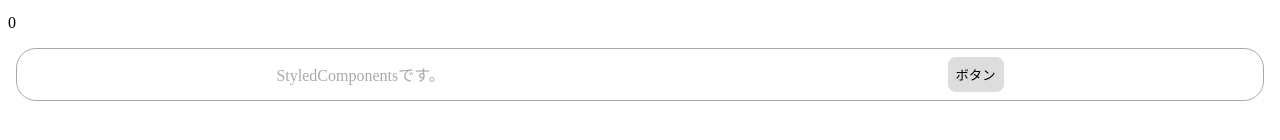
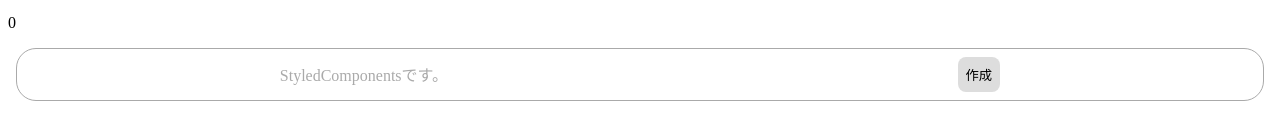
Before and after one commit to monstera3/book-react-jissen-4, a React (Create React App) app: page / in a window 1280 px wide. Shown: the part 214-354 px from the top of the page. Built offline with nearby package versions, Linux system fonts and the light colour scheme.

Commit message:
feat: 作成ボタン追加

```diff
--- a/src/components/StyledComponents.jsx
+++ b/src/components/StyledComponents.jsx
@@ -4,7 +4,7 @@
   return (
     <SContainer>
       <STitle>StyledComponentsです。</STitle>
-      <SButton>ボタン</SButton>
+      <SButton>作成</SButton>
     </SContainer>
   );
 };
```
